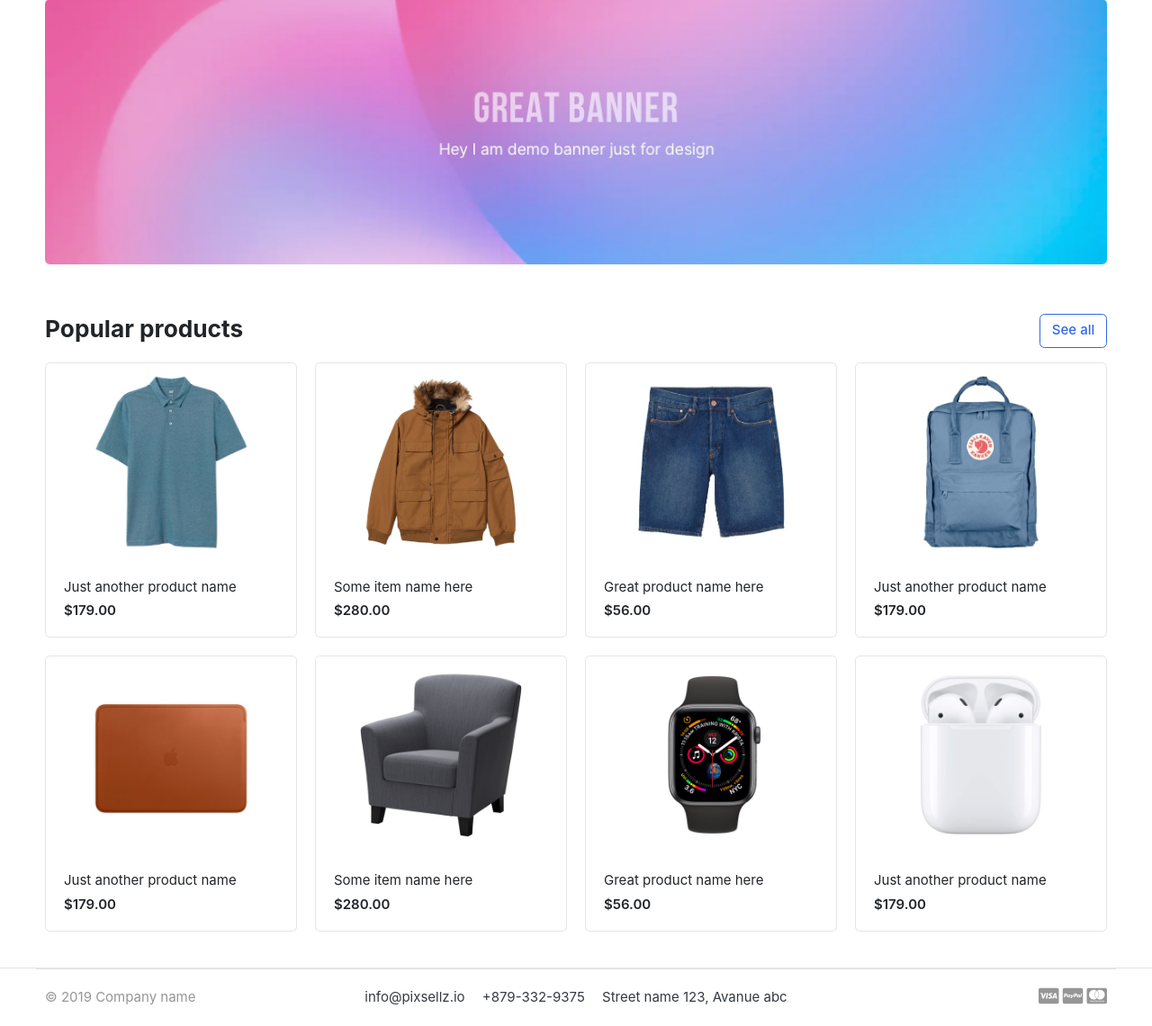
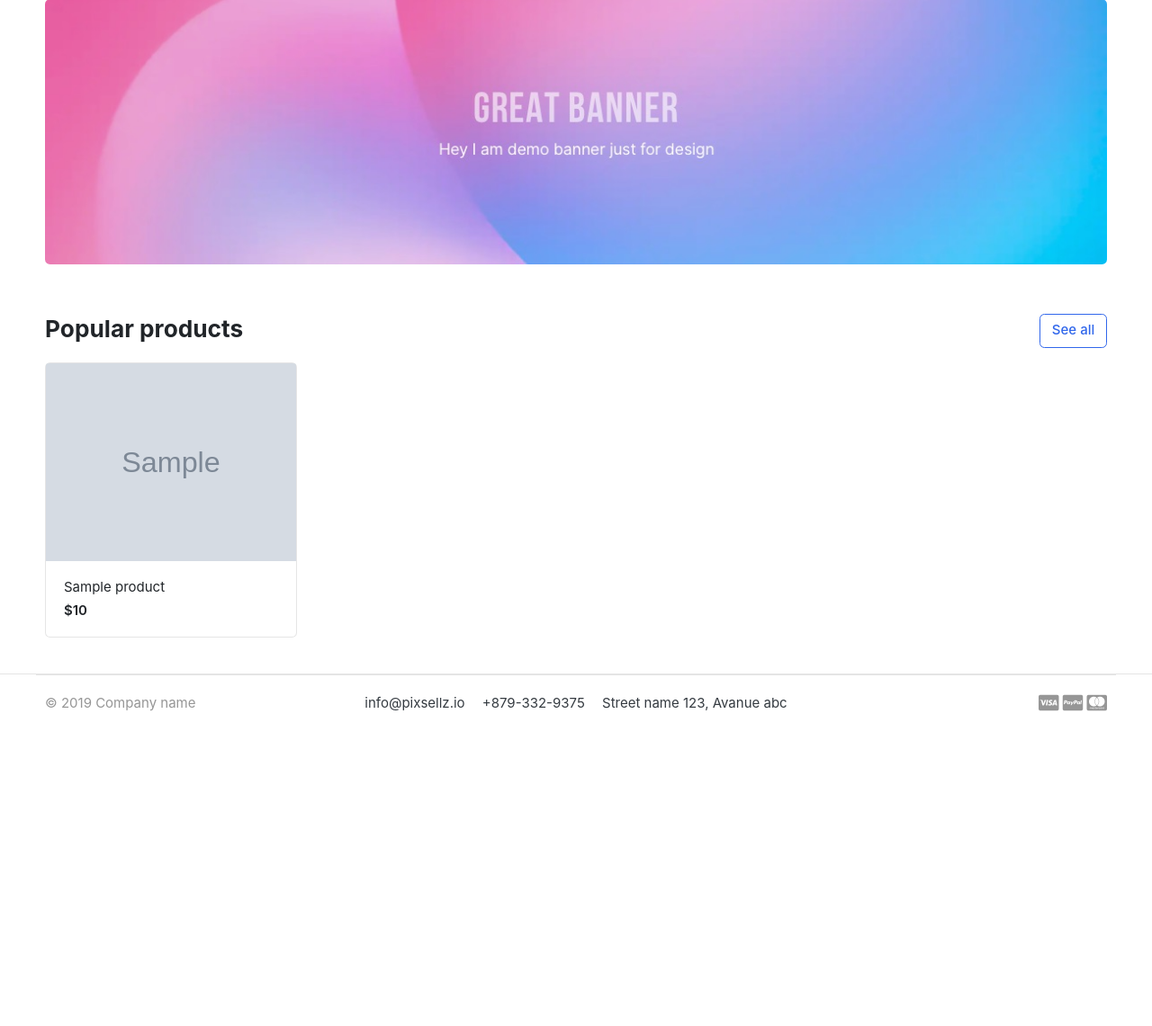
Before and after one commit to ortursucceeh/django-Ecommerce-site, a Django app: page / in a window 1280 px wide. Shown: the part 139-1280 px from the top of the page at 90% size. After the commit the page ends 930 px from the top, so only its background shows below. Run offline with Django 4.2, Linux system fonts and the light colour scheme; tables that the repository leaves empty hold one stand-in row (values such as "Sample post"); grey boxes marked "Sample" are stand-in pictures; some libraries are stand-ins or nearby versions; some web fonts are replaced.

Commit message:
add product display on home page

```diff
--- a/mysite/templates/mysite/home.html
+++ b/mysite/templates/mysite/home.html
@@ -25,78 +25,17 @@
 
 
 <div class="row">
+	{% for product in products %}
 	<div class="col-md-3">
 		<div class="card card-product-grid">
-			<a href="./product-detail.html" class="img-wrap"> <img src="{% static 'mysite/images/items/1.jpg' %}"> </a>
+			<a href="./product-detail.html" class="img-wrap"> <img src="{{ product.images.url }}"> </a>
 			<figcaption class="info-wrap">
-				<a href="./product-detail.html" class="title">Just another product name</a>
-				<div class="price mt-1">$179.00</div> <!-- price-wrap.// -->
+				<a href="./product-detail.html" class="title">{{ product.name }}</a>
+				<div class="price mt-1">${{ product.price }}</div> <!-- price-wrap.// -->
 			</figcaption>
 		</div>
 	</div> <!-- col.// -->
-	<div class="col-md-3">
-		<div class="card card-product-grid">
-			<a href="./product-detail.html" class="img-wrap"> <img src="{% static 'mysite/images/items/2.jpg' %}"> </a>
-			<figcaption class="info-wrap">
-				<a href="./product-detail.html" class="title">Some item name here</a>
-				<div class="price mt-1">$280.00</div> <!-- price-wrap.// -->
-			</figcaption>
-		</div>
-	</div> <!-- col.// -->
-	<div class="col-md-3">
-		<div class="card card-product-grid">
-			<a href="./product-detail.html" class="img-wrap"> <img src="{% static 'mysite/images/items/3.jpg' %}"> </a>
-			<figcaption class="info-wrap">
-				<a href="./product-detail.html" class="title">Great product name here</a>
-				<div class="price mt-1">$56.00</div> <!-- price-wrap.// -->
-			</figcaption>
-		</div>
-	</div> <!-- col.// -->
-	<div class="col-md-3">
-		<div class="card card-product-grid">
-			<a href="./product-detail.html" class="img-wrap"> <img src="{% static 'mysite/images/items/4.jpg' %}"> </a>
-			<figcaption class="info-wrap">
-				<a href="./product-detail.html" class="title">Just another product name</a>
-				<div class="price mt-1">$179.00</div> <!-- price-wrap.// -->
-			</figcaption>
-		</div>
-	</div> <!-- col.// -->
-	<div class="col-md-3">
-		<div class="card card-product-grid">
-			<a href="./product-detail.html" class="img-wrap"> <img src="{% static 'mysite/images/items/5.jpg' %}"> </a>
-			<figcaption class="info-wrap">
-				<a href="./product-detail.html" class="title">Just another product name</a>
-				<div class="price mt-1">$179.00</div> <!-- price-wrap.// -->
-			</figcaption>
-		</div>
-	</div> <!-- col.// -->
-	<div class="col-md-3">
-		<div class="card card-product-grid">
-			<a href="./product-detail.html" class="img-wrap"> <img src="{% static 'mysite/images/items/6.jpg' %}"> </a>
-			<figcaption class="info-wrap">
-				<a href="./product-detail.html" class="title">Some item name here</a>
-				<div class="price mt-1">$280.00</div> <!-- price-wrap.// -->
-			</figcaption>
-		</div>
-	</div> <!-- col.// -->
-	<div class="col-md-3">
-		<div class="card card-product-grid">
-			<a href="./product-detail.html" class="img-wrap"> <img src="{% static 'mysite/images/items/7.jpg' %}"> </a>
-			<figcaption class="info-wrap">
-				<a href="./product-detail.html" class="title">Great product name here</a>
-				<div class="price mt-1">$56.00</div> <!-- price-wrap.// -->
-			</figcaption>
-		</div>
-	</div> <!-- col.// -->
-	<div class="col-md-3">
-		<div class="card card-product-grid">
-			<a href="./product-detail.html" class="img-wrap"> <img src="{% static 'mysite/images/items/8.jpg' %}"> </a>
-			<figcaption class="info-wrap">
-				<a href="./product-detail.html" class="title">Just another product name</a>
-				<div class="price mt-1">$179.00</div> <!-- price-wrap.// -->
-			</figcaption>
-		</div>
-	</div> <!-- col.// -->
+{% endfor %}
 </div> <!-- row.// -->
 
 </div><!-- container // -->
--- a/mysite/views.py
+++ b/mysite/views.py
@@ -1,5 +1,9 @@
 from django.shortcuts import render
-
+from store.models import Product
 
 def home(request):
-    return render(request, "mysite/home.html")
+    products = Product.objects.all().filter(is_avaliable=True)
+    context = {
+        "products": products
+    }
+    return render(request, "mysite/home.html", context)
```
